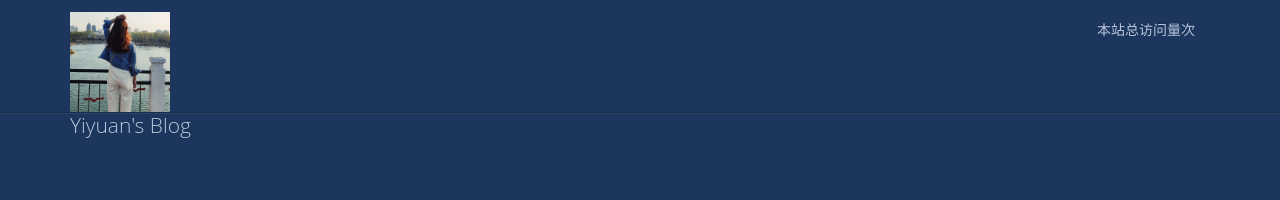
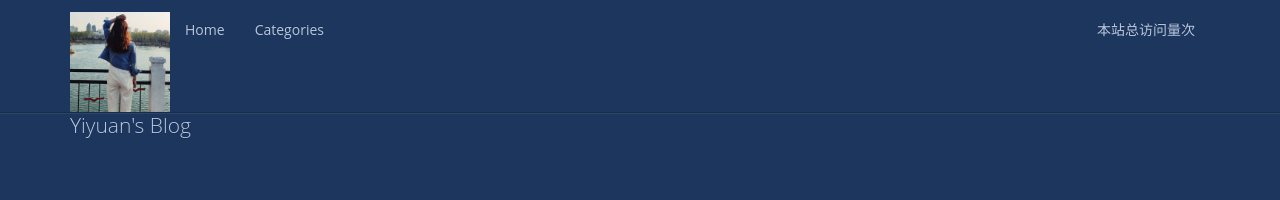
Before and after one commit to yiyuan1130/yiyuan1130.github.io, a Jekyll site: the page built from index.html, in a window 1280 px wide. Shown: the top 200 px of the page. Built offline with Jekyll 4.4.1, drawn with Linux system fonts in a browser that asks for light colours; nearby versions of some CDN libraries; a script that is not in the unit is left out; comment, search, counter and statistics services are not loaded.

Commit message:
add categories

```diff
--- a/_includes/header.html
+++ b/_includes/header.html
@@ -11,17 +11,17 @@
       </a>
     </div>
     <nav class="collapse navbar-collapse bs-navbar-collapse" role="navigation">
-      <!-- <ul class="nav navbar-nav">
+      <ul class="nav navbar-nav">
         <li>
           <a href="{{ '/' | prepend: site.baseurl }}">Home</a>
         </li>
         <li>
-          <a href="{{ '/categories/' | prepend: site.baseurl }}">大类分解</a>
+          <a href="{{ '/categories/' | prepend: site.baseurl }}">Categories</a>
         </li>
-        <li>
-          <a href="{{ '/tag' | prepend: site.baseurl }}">小类内聚</a>
-        </li>
-      </ul> -->
+        <!-- <li>
+          <a href="{{ '/tag' | prepend: site.baseurl }}">balbala</a>
+        </li> -->
+      </ul>
       <ul class="nav navbar-nav navbar-right">
         <li>
             <a><span id="busuanzi_container_site_pv">本站总访问量<span id="busuanzi_value_site_pv"></span>次</span></a>
```
